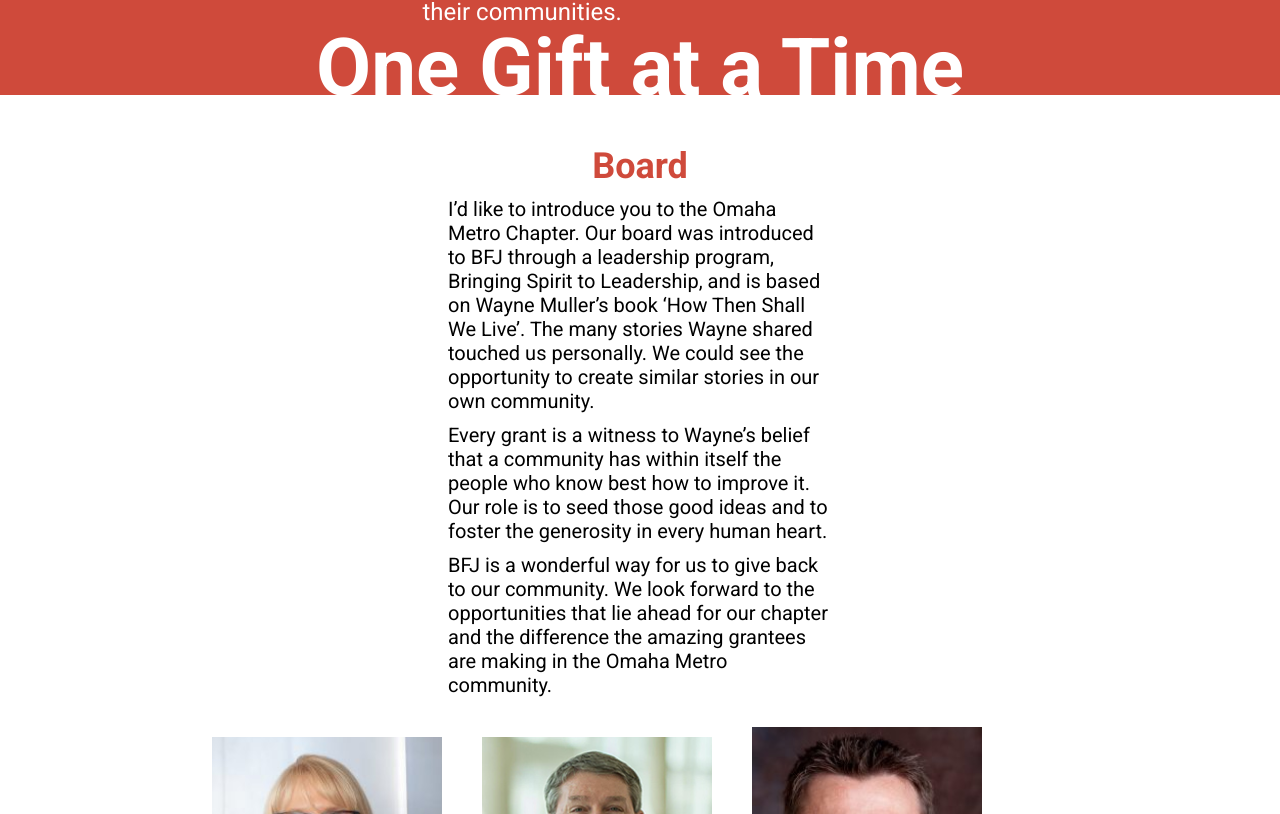
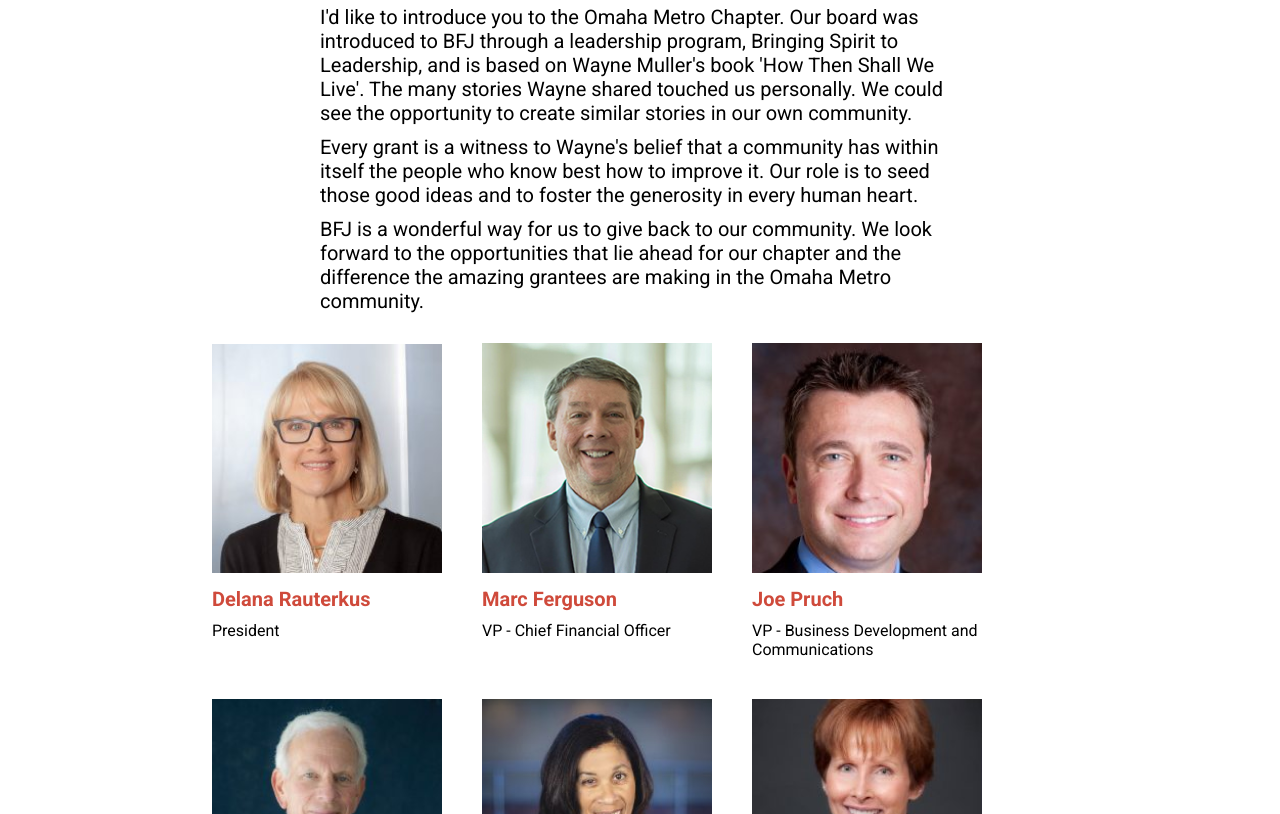
Before and after one commit to oneleif/bfjWebsite-React, a React (Create React App) app: page / in a window 1280 px wide. Shown: the part 1426-2240 px from the top of the page. Built offline with nearby package versions, Linux system fonts and the light colour scheme.

Commit message:
testing the content of the components

```diff
--- a/src/components/TextContent.jsx
+++ b/src/components/TextContent.jsx
@@ -6,7 +6,7 @@
             <h2 className="tc-title">{title}</h2>
             {text.map((paragraph, idx) => {
                 return (
-                    <p key={`rt-${idx}`} className="tc-paragraph">
+                    <p key={`tc-${idx}`} className="tc-paragraph">
                         {paragraph}
                     </p>
                 );
--- /dev/null
+++ b/src/constants/board_members.js
@@ -0,0 +1,39 @@
+import delana from '../assets/board/delana.png';
+import marc from '../assets/board/marc.png';
+import joe from '../assets/board/joe.png';
+import tom from '../assets/board/tom.png';
+import joni from '../assets/board/joni.png';
+import stephanie from '../assets/board/stephanie.png';
+
+export const MEMBERS = [
+    {
+        name: 'Delana Rauterkus',
+        role: 'President',
+        picture: delana,
+    },
+    {
+        name: 'Marc Ferguson',
+        role: 'VP - Chief Financial Officer',
+        picture: marc,
+    },
+    {
+        name: 'Joe Pruch',
+        role: 'VP - Business Development and Communications',
+        picture: joe,
+    },
+    {
+        name: 'Tom Kiefer',
+        role: 'VP - Business Development and Communications',
+        picture: tom,
+    },
+    {
+        name: 'Joni Wheeler',
+        role: 'VP - Chief Financial Officer',
+        picture: joni,
+    },
+    {
+        name: 'Dr. Stephanie Miske',
+        role: 'VP - Chief Financial Officer',
+        picture: stephanie,
+    },
+];
--- a/src/constants/page_content/landing.js
+++ b/src/constants/page_content/landing.js
@@ -1,9 +1,4 @@
-import delana from '../../assets/board/delana.png';
-import marc from '../../assets/board/marc.png';
-import joe from '../../assets/board/joe.png';
-import tom from '../../assets/board/tom.png';
-import joni from '../../assets/board/joni.png';
-import stephanie from '../../assets/board/stephanie.png';
+import { MEMBERS } from '../board_members';
 
 export const HERO = {
     TITLE: "We're Part of Something Big",
@@ -14,52 +9,9 @@
 export const ABOUT = {
     TITLE: 'About Us',
     PARAGRAPHS: [
-        'Founded in 2012, Bread for the Journey (BFJ) Omaha has a unique philosophy of providing support to people who are passionate about making a difference in the local community. BFJ Omaha has awarded over $40k in micro grants to more than 20 groups and individuals. We believe that people know best what is needed to impact those whose lives they touch and interact with daily. It’s about trust and grassroots solutions to community issues without all of the red tape and no expectation of repayment.',
-        'From acclimation of Sudanese refugees to Omaha, to after school coding clubs for kids, to musical expression for teens, mobile medical clinics and young adults with autism, BFJ’s micro grants are helping to improve the quality of life of Omaha’s most vulnerable residents.',
+        "Founded in 2012, Bread for the Journey (BFJ) Omaha has a unique philosophy of providing support to people who are passionate about making a difference in the local community. BFJ Omaha has awarded over $40k in micro grants to more than 20 groups and individuals. We believe that people know best what is needed to impact those whose lives they touch and interact with daily. It's about trust and grassroots solutions to community issues without all of the red tape and no expectation of repayment.",
+        "From acclimation of Sudanese refugees to Omaha, to after school coding clubs for kids, to musical expression for teens, mobile medical clinics and young adults with autism, BFJ's micro grants are helping to improve the quality of life of Omaha's most vulnerable residents.",
     ],
-};
-
-const members = [
-    {
-        name: 'Delana Rauterkus',
-        role: 'President',
-        picture: delana,
-    },
-    {
-        name: 'Marc Ferguson',
-        role: 'VP - Chief Financial Officer',
-        picture: marc,
-    },
-    {
-        name: 'Joe Pruch',
-        role: 'VP - Business Development and Communications',
-        picture: joe,
-    },
-    {
-        name: 'Tom Kiefer',
-        role: 'VP - Business Development and Communications',
-        picture: tom,
-    },
-    {
-        name: 'Joni Wheeler',
-        role: 'VP - Chief Financial Officer',
-        picture: joni,
-    },
-    {
-        name: 'Dr. Stephanie Miske',
-        role: 'VP - Chief Financial Officer',
-        picture: stephanie,
-    },
-];
-
-export const BOARD = {
-    TITLE: 'Board',
-    PARAGRAPHS: [
-        'I’d like to introduce you to the Omaha Metro Chapter.  Our board was introduced to BFJ through a leadership program, Bringing Spirit to Leadership, and is based on Wayne Muller’s book ‘How Then Shall We Live’.  The many stories Wayne shared touched us personally. We could see the opportunity to create similar stories in our own community.',
-        'Every grant is a witness to Wayne’s belief that a community has within itself the people who know best how to improve it. Our role is to seed those good ideas and to foster the generosity in every human heart.',
-        'BFJ is a wonderful way for us to give back to our community. We look forward to the opportunities that lie ahead for our chapter and the difference the amazing grantees are making in the Omaha Metro community.',
-    ],
-    MEMBERS: members,
 };
 
 export const STATEMENT = {
@@ -68,3 +20,13 @@
     ],
     HERO: 'One Gift at a Time',
 };
+
+export const BOARD = {
+    TITLE: 'Board',
+    PARAGRAPHS: [
+        "I'd like to introduce you to the Omaha Metro Chapter.  Our board was introduced to BFJ through a leadership program, Bringing Spirit to Leadership, and is based on Wayne Muller's book 'How Then Shall We Live'.  The many stories Wayne shared touched us personally. We could see the opportunity to create similar stories in our own community.",
+        "Every grant is a witness to Wayne's belief that a community has within itself the people who know best how to improve it. Our role is to seed those good ideas and to foster the generosity in every human heart.",
+        'BFJ is a wonderful way for us to give back to our community. We look forward to the opportunities that lie ahead for our chapter and the difference the amazing grantees are making in the Omaha Metro community.',
+    ],
+    MEMBERS: MEMBERS,
+};
--- a/src/styles/_globals.scss
+++ b/src/styles/_globals.scss
@@ -4,7 +4,7 @@
     margin: 0;
     padding: 0;
     box-sizing: border-box;
-
+    transition: all ease 0.5s;
     font-family: 'Roboto', sans-serif;
 }
 
--- a/src/styles/components/_board-members.scss
+++ b/src/styles/components/_board-members.scss
@@ -2,8 +2,7 @@
     display: flex;
     width: 70%;
     margin: 0 auto;
-    align-items: center;
-    // justify-content: center;
+    align-items: baseline;
     flex-wrap: wrap;
 
     flex-direction: column;
--- a/src/styles/components/_text-content.scss
+++ b/src/styles/components/_text-content.scss
@@ -1,9 +1,7 @@
 .tc-container {
     width: 0 auto;
     font-size: 17px;
-    // border: 1px solid black;
     margin: 0 5%;
-    // color: blue;
 
     @include small('up') {
         margin: 0 20%;
@@ -11,7 +9,7 @@
     }
 
     @include medium('up') {
-        margin: 0 35%;
+        margin: 0 25%;
         font-size: 20px;
     }
 
```
Also changed, not shown: 1 other file (tests, documents, lock files or other folders).
